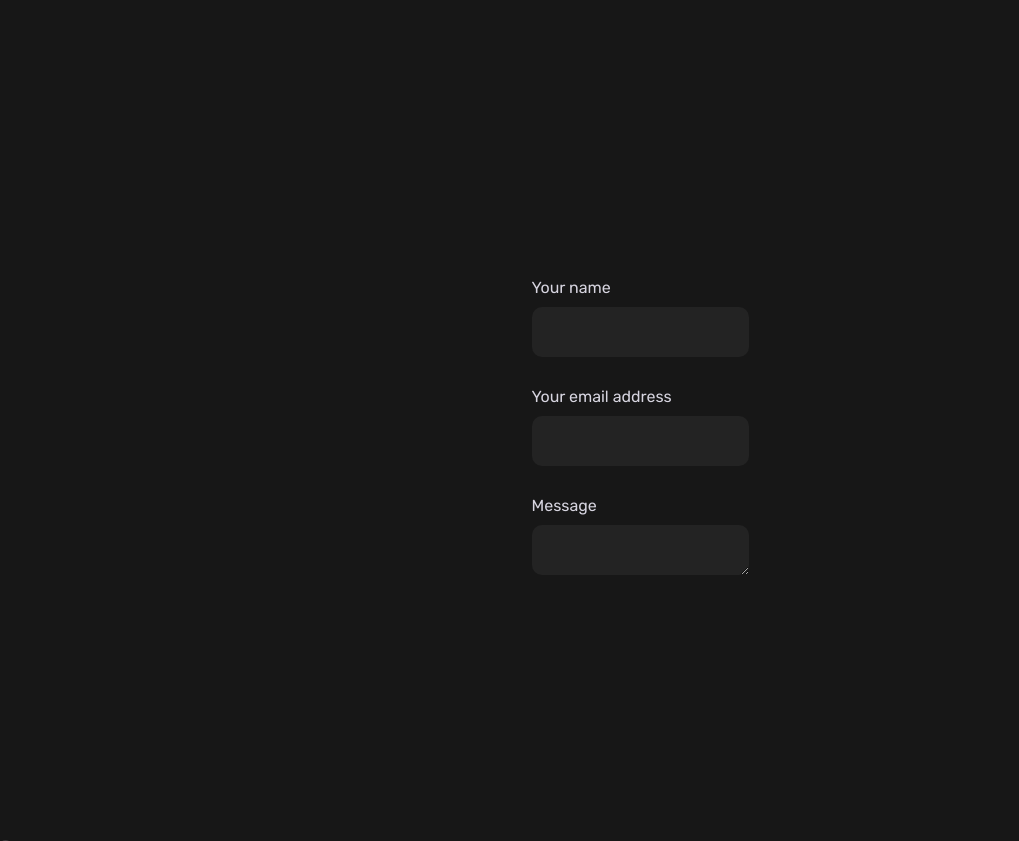
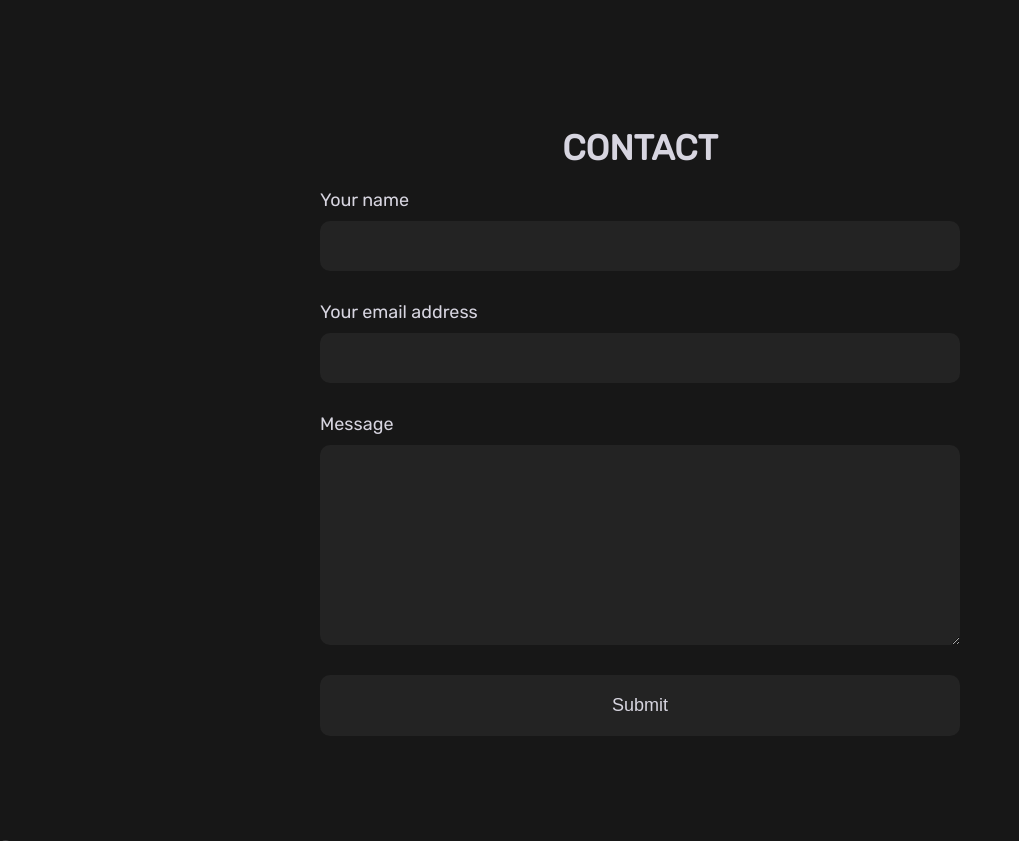
Before and after one commit to akmatoff/akmatoff.github.io, a React (Create React App) app: page / in a window 1280 px wide. Shown: the part 2380-3221 px from the top of the page, without its empty margins (0-1019 px from the left). Built offline with nearby package versions, Linux system fonts and the light colour scheme.

Commit message:
UPDATE: Working contact form

```diff
--- a/package.json
+++ b/package.json
@@ -7,6 +7,7 @@
     "@testing-library/jest-dom": "^5.12.0",
     "@testing-library/react": "^11.2.7",
     "@testing-library/user-event": "^12.8.3",
+    "emailjs-com": "^3.1.0",
     "react": "^17.0.2",
     "react-dom": "^17.0.2",
     "react-scripts": "4.0.3",
--- a/public/index.html
+++ b/public/index.html
@@ -25,6 +25,7 @@
       Learn how to configure a non-root public URL by running `npm run build`.
     -->
     <title>akmatoff</title>
+    <script id="react-dotenv" src="https://akmatoff.github.io//env.js"></script>
   </head>
   <body>
     <noscript>You need to enable JavaScript to run this app.</noscript>
--- a/src/components/Contact.css
+++ b/src/components/Contact.css
@@ -5,6 +5,7 @@
 
 label {
   margin-bottom: 10px;
+  font-size: 18px;
 }
 
 .input-container {
@@ -15,9 +16,31 @@ input,
 textarea {
   background-color: var(--secondary-color);
   color: var(--text-color);
+  font-size: 20px;
   height: 50px;
+  width: clamp(400px, 50vw, 700px);
   padding: 20px;
   border: none;
   border-radius: 10px;
   outline: none;
 }
+
+textarea {
+  resize: vertical;
+  min-height: 200px;
+}
+
+button[type="submit"] {
+  color: var(--text-color);
+  background-color: var(--secondary-color);
+  border: none;
+  border-radius: 10px;
+  outline: none;
+  font-size: 18px;
+  padding: 20px;
+  transition: 0.3s;
+}
+
+button[type="submit"]:hover {
+  background-color: #202020;
+}
--- a/src/components/Contact.js
+++ b/src/components/Contact.js
@@ -1,9 +1,24 @@
+import emailjs from "emailjs-com";
 import "./Contact.css";
 
 function Contact() {
+  const sendEmail = (e) => {
+    e.preventDefault();
+
+    emailjs.sendForm(
+      process.env.REACT_APP_SERVICE_ID,
+      process.env.REACT_APP_TEMPLATE_ID,
+      e.target,
+      process.env.REACT_APP_USER_ID
+    );
+    e.target.reset();
+  };
+
   return (
     <div id="contact" className="main-container flex-column centered">
-      <form id="contactForm" className="flex-column">
+      <h1 className="header-title">Contact</h1>
+
+      <form id="contactForm" className="flex-column" onSubmit={sendEmail}>
         <div className="input-container flex-column">
           <label htmlFor="name">Your name</label>
           <input name="name"></input>
@@ -16,6 +31,7 @@ function Contact() {
           <label htmlFor="message">Message</label>
           <textarea name="message"></textarea>
         </div>
+        <button type="submit">Submit</button>
       </form>
     </div>
   );
```
Also changed, not shown: 2 other files (tests, documents, lock files or other folders).
